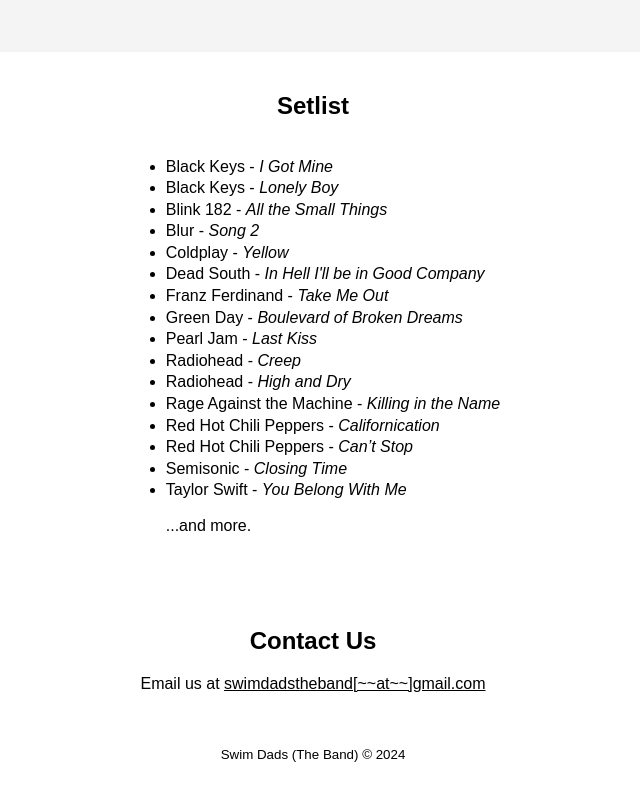
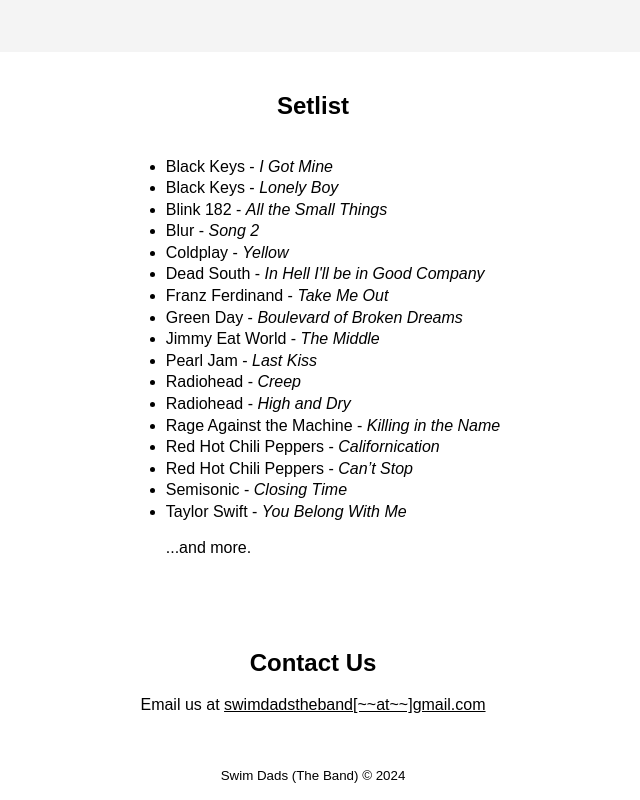
Before and after one commit to jjhiew/swimdadstheband.com, a website: page index.html in a window 1280 px wide. Shown: the part 872-1672 px from the top of the page, without its empty margins (327-967 px from the left). Before the commit the page ends 1651 px from the top, so only its background shows below. Drawn offline with Linux system fonts and the light colour scheme.

Commit message:
Update setlist

```diff
--- a/index.html
+++ b/index.html
@@ -83,6 +83,7 @@
             <li>Dead South - <i>In Hell I'll be in Good Company</i></li>
             <li>Franz Ferdinand - <i>Take Me Out</i></li>
             <li>Green Day - <i>Boulevard of Broken Dreams</i></li>
+            <li>Jimmy Eat World - <i>The Middle</i></li>
             <li>Pearl Jam - <i>Last Kiss</i></li>
             <li>Radiohead - <i>Creep</i></li>
             <li>Radiohead - <i>High and Dry</i></li>
```
